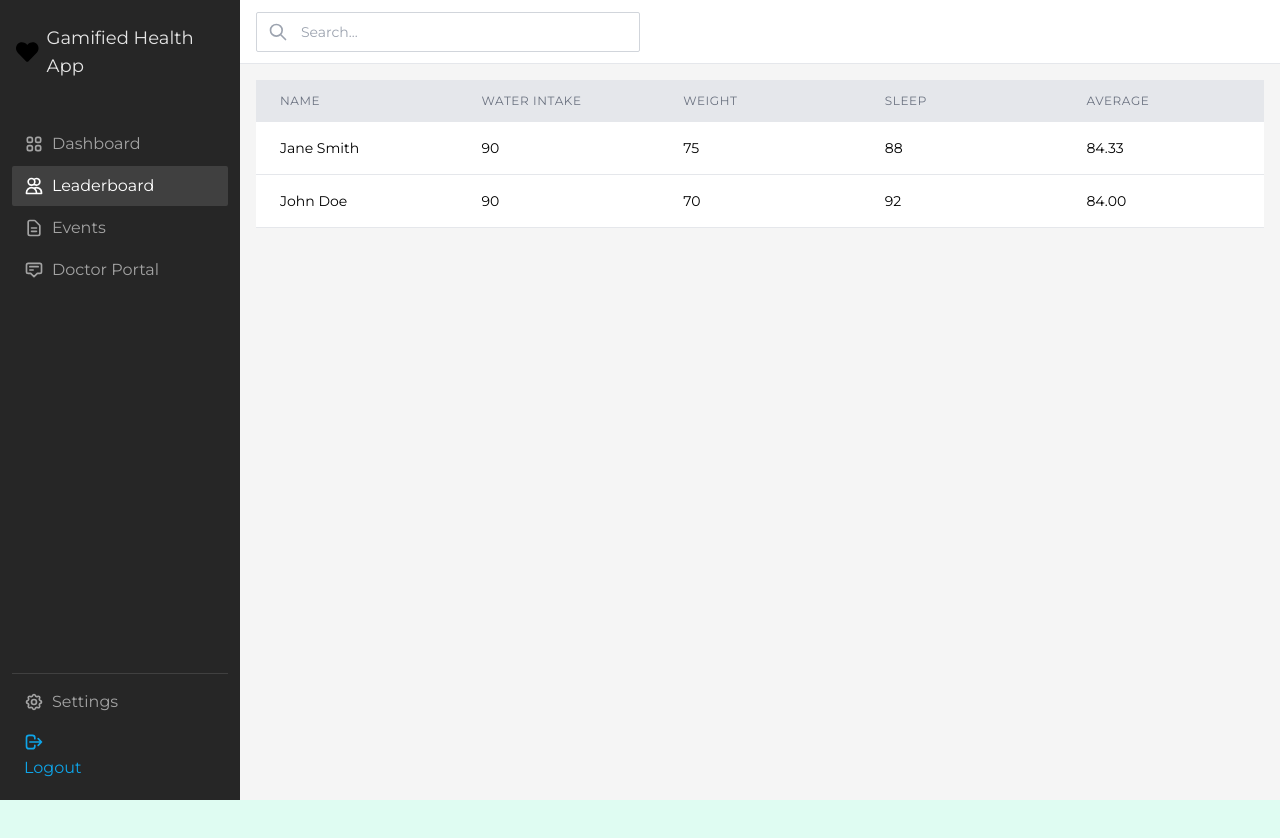
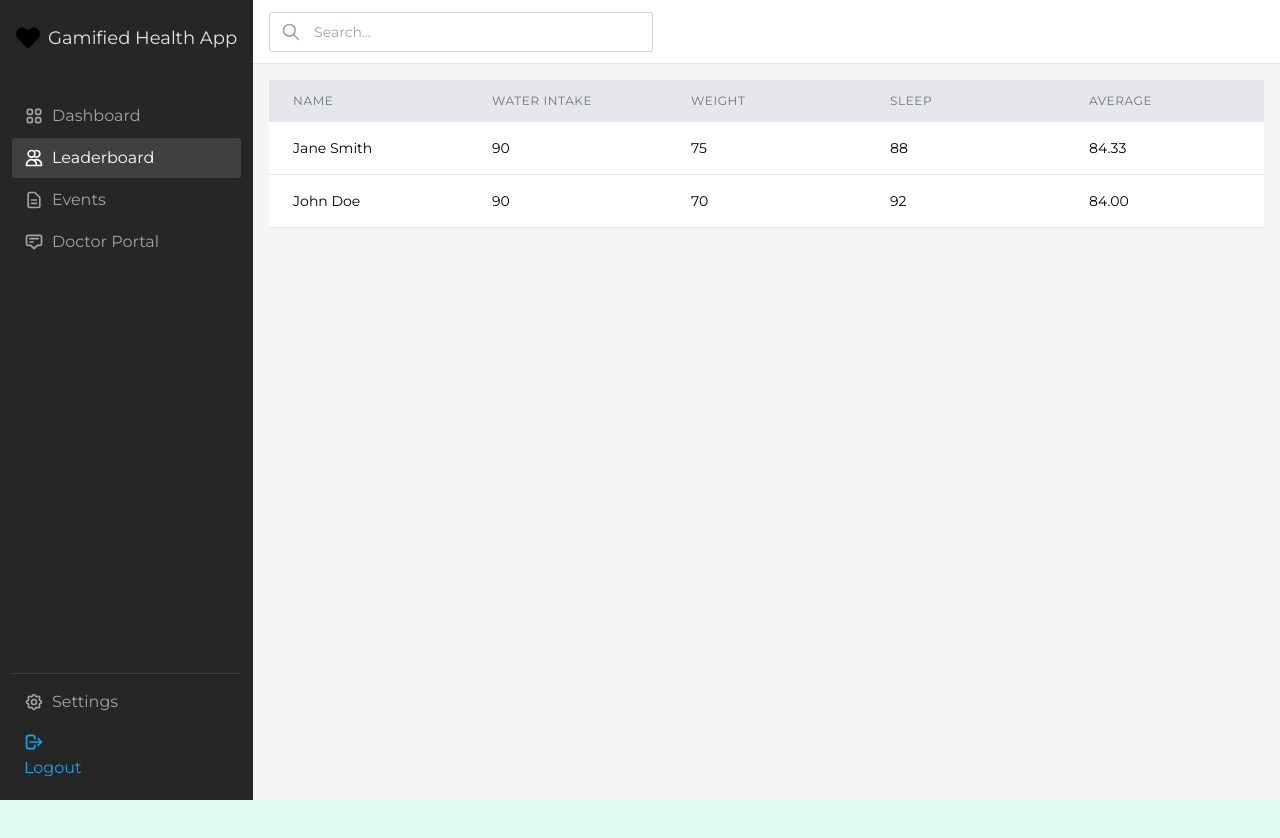
Before and after one commit to TebogoYungMercykay/Gamified_Health_App_Logic_Legends, a React (Create React App) app in the folder health-app/: page /leaderboard in a window 1280 px wide. Shown: the top 838 px of the page. Built offline with nearby package versions, Linux system fonts and the light colour scheme.

Commit message:
Update: Changed the Absolute Path for when user Loggs Out.

```diff
--- a/health-app/src/components/shared/Sidebar.jsx
+++ b/health-app/src/components/shared/Sidebar.jsx
@@ -9,7 +9,7 @@ const linkClass = 'flex items-center gap-2 font-light px-3 py-2 hover:bg-neutral
 
 export default function Sidebar() {
 	return (
-		<div className="bg-neutral-800 w-60 p-3 flex flex-col">
+		<div className="bg-neutral-800 w-70 p-3 flex flex-col">
 			<div className="flex items-center gap-2 px-1 py-3">
 				<FaHeart size={24} />
 				<span className="text-neutral-200 text-lg">Gamified Health App</span>
@@ -23,10 +23,10 @@ export default function Sidebar() {
 				{DASHBOARD_SIDEBAR_BOTTOM_LINKS.map((link) => (
 					<SidebarLink key={link.key} link={link} />
 				))}
-				<div className={classNames(linkClass, 'cursor-pointer text-red-500')}>
-					<Link to="../../pages/Register"> {/* Logout Functionality */}
+				<div className={classNames(linkClass, 'cursor-pointer text-neutral-300')}>
+					<Link to="/">
 						<span className="text-xl">
-							<HiOutlineLogout />
+						 	<HiOutlineLogout />
 						</span>
 						Logout
 					</Link>
```
